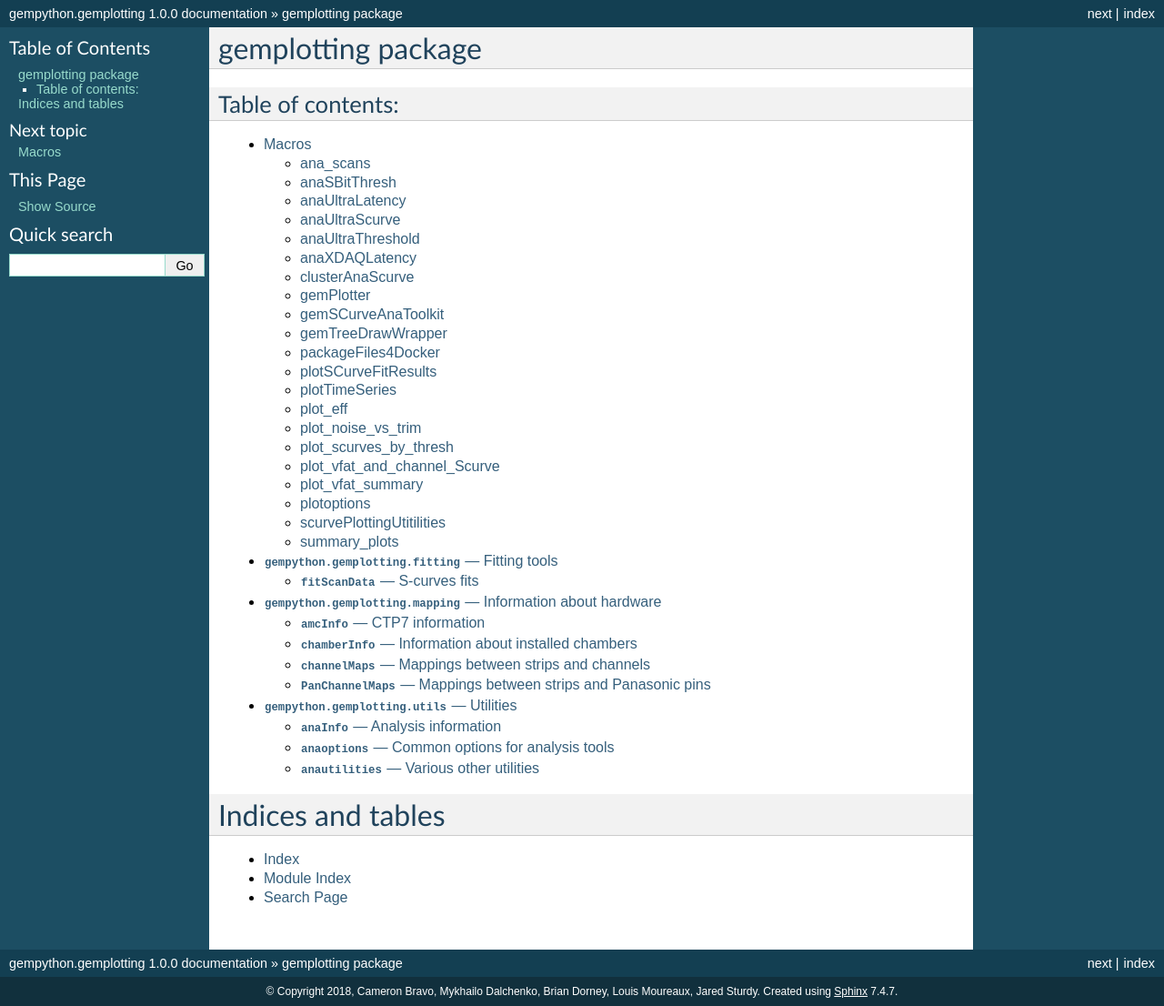
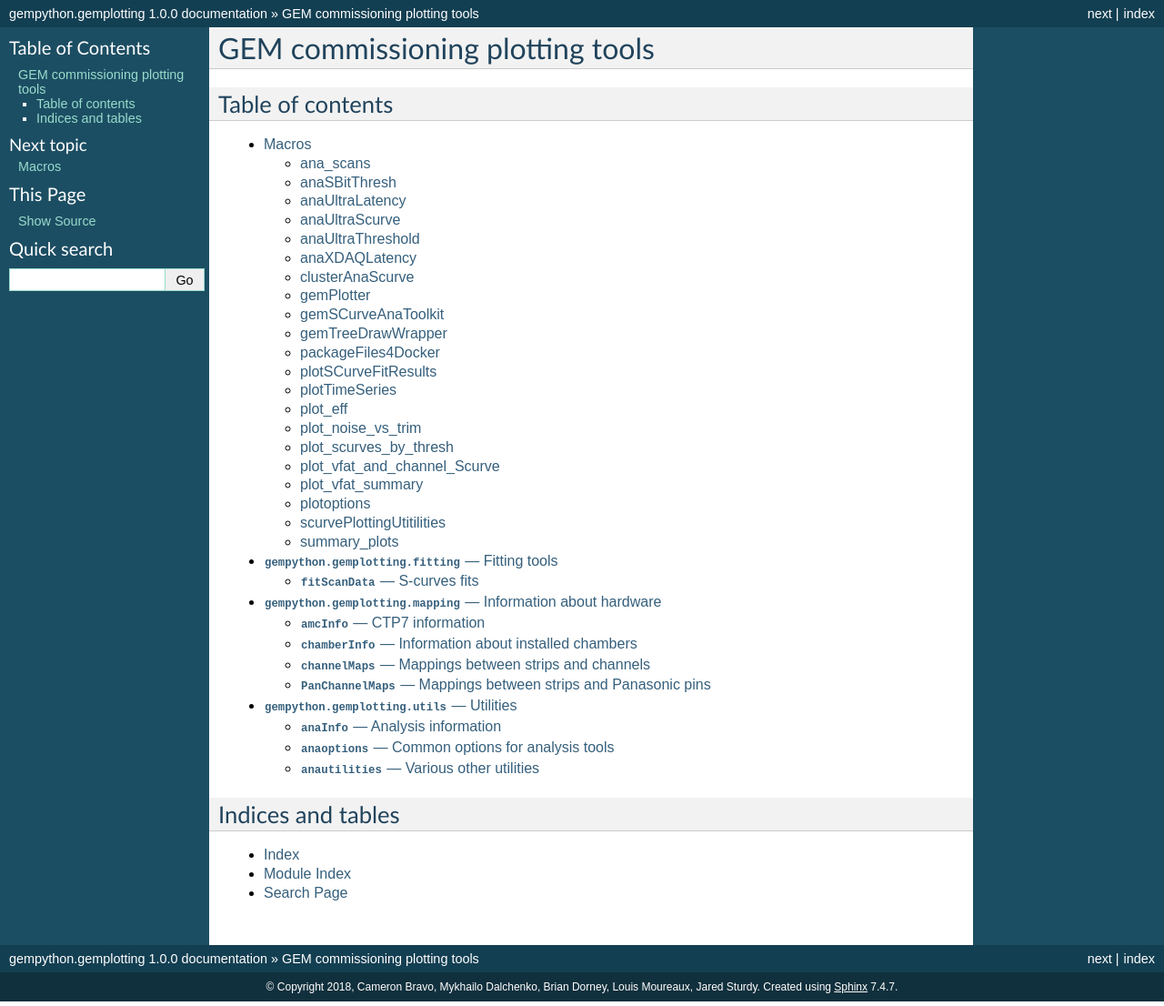
Before and after one commit to cms-gem-daq-project/gem-plotting-tools, a Sphinx documentation site: the page built from doc/index.rst, in a window 1280 px wide. Shown: the whole page at 91% size. Built offline with Sphinx 7.4.7, drawn with Linux system fonts in a browser that asks for light colours; some of the changed lines change nothing that is shown.

Commit message:
Make the front page nicer

```diff
--- a/doc/index.rst
+++ b/doc/index.rst
@@ -1,13 +1,8 @@
-.. gemplotting documentation master file, created by
-   sphinx-quickstart on Wed May 23 14:52:11 2018.
-   You can adapt this file completely to your liking, but it should at least
-   contain the root `toctree` directive.
+GEM commissioning plotting tools
+================================
 
-gemplotting package
-===================
-
-Table of contents:
-------------------
+Table of contents
+-----------------
 
 .. toctree::
    :maxdepth: 3
@@ -18,7 +13,7 @@ Table of contents:
    utils
 
 Indices and tables
-==================
+------------------
 
 * :ref:`genindex`
 * :ref:`modindex`
```
